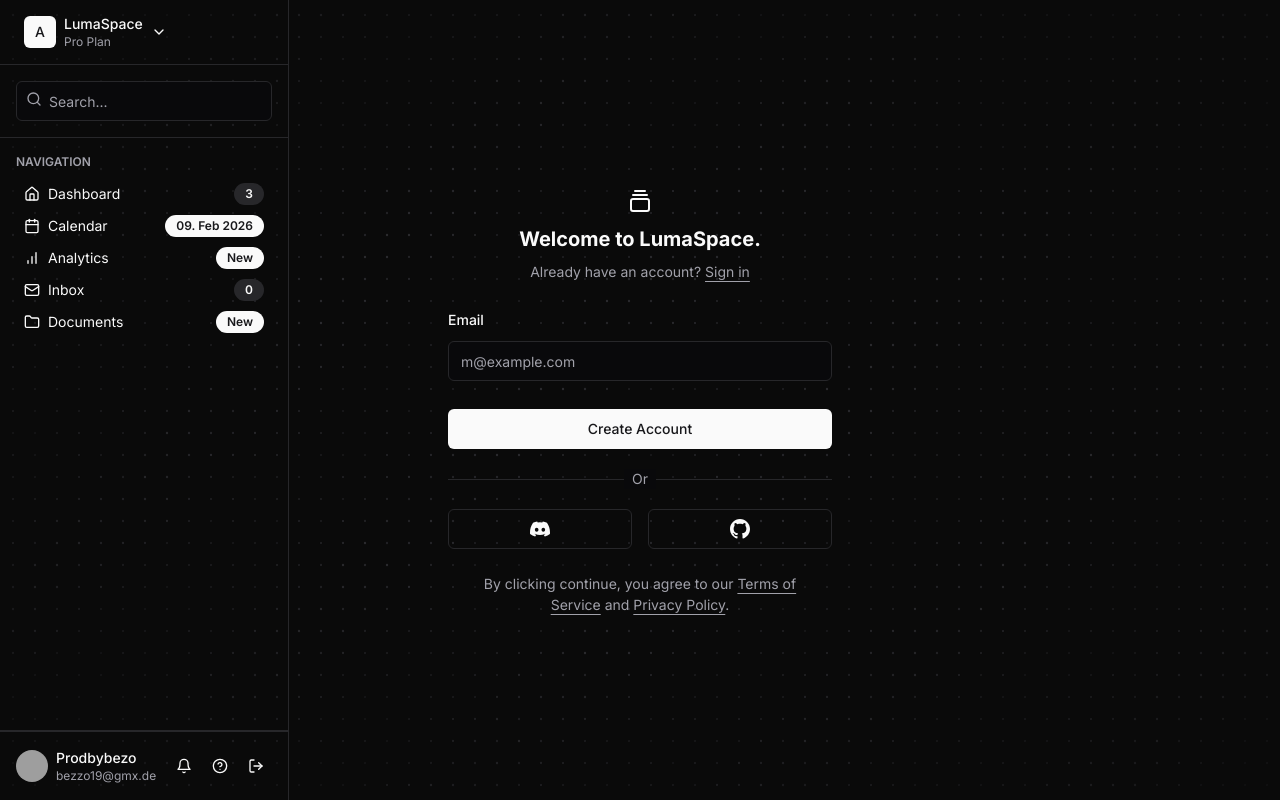
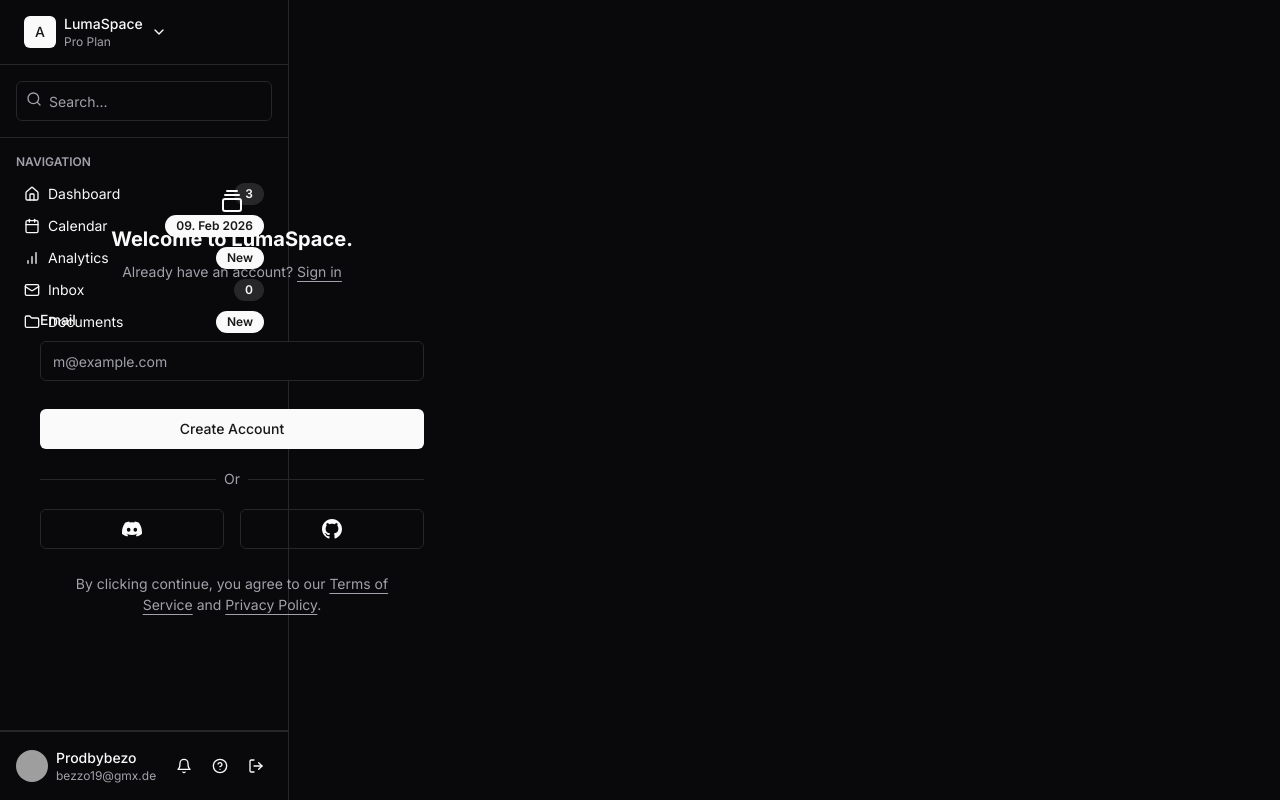
Before and after one commit to LumaSpace-de/luma, a Next.js app: page /signup in a window 1280 px wide. Built offline with nearby package versions, Linux system fonts and the light colour scheme; grey boxes are pictures that could not be loaded.

Commit message:
page.tsx aktualisieren
DotPattern Entfernt

```diff
--- a/app/signup/page.tsx
+++ b/app/signup/page.tsx
@@ -1,23 +1,11 @@
-import { DotPattern } from "@/components/dot-pattern"
 import { SignupForm } from "@/components/signup-form"
 
 export default function SignupPage() {
   return (
-    <DotPattern
-      className="fixed inset-0"
-      dotSize={2}
-      gap={20}
-      baseColor="#3f3f46"
-      glowColor="#22d3ee"
-      proximity={150}
-      glowIntensity={0.8}
-      waveSpeed={0.3}
-    >
       <div className="relative z-10 flex min-h-svh flex-col items-center justify-center gap-6 p-6 md:p-10">
         <div className="flex w-full max-w-sm flex-col gap-6">
           <SignupForm />
         </div>
       </div>
-    </DotPattern>
   )
 }
```
